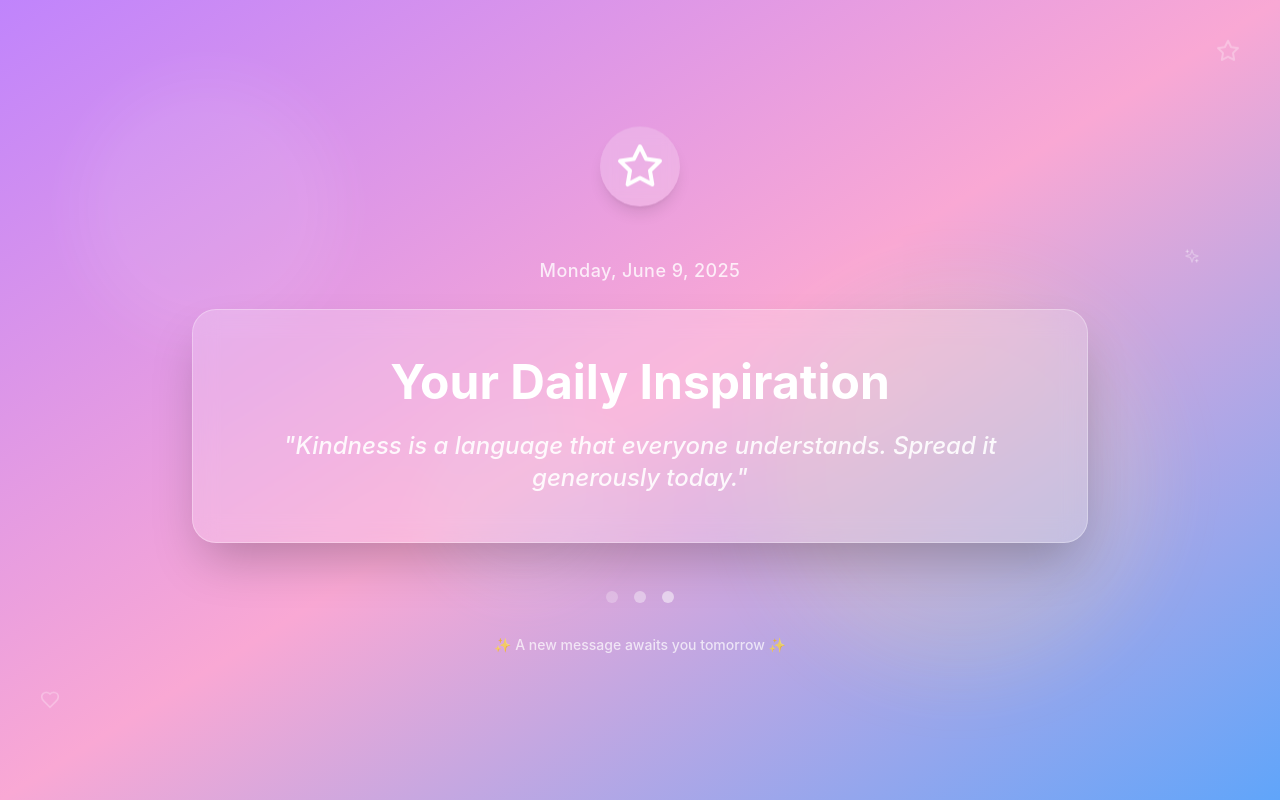
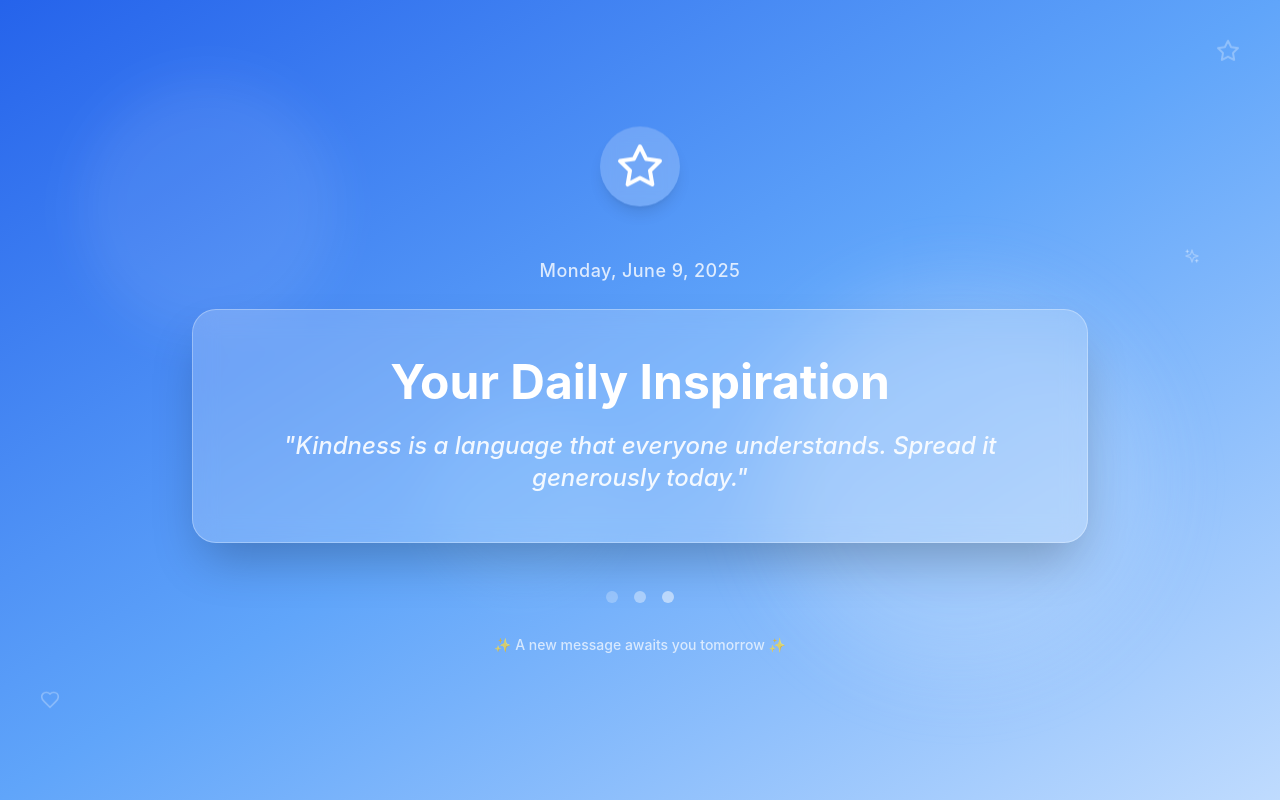
Before and after one commit to anennya/positive-messages, a React (Vite) app: page / in a window 1280 px wide. Built offline with nearby package versions, Linux system fonts and the light colour scheme.

Commit message:
Update background to blue gradient

```diff
--- a/src/App.tsx
+++ b/src/App.tsx
@@ -66,12 +66,12 @@ function App() {
   const IconComponent = iconComponents[Math.floor(Math.random() * iconComponents.length)];
 
   return (
-    <div className="min-h-screen bg-gradient-to-br from-purple-400 via-pink-300 to-blue-400 relative overflow-hidden">
+    <div className="min-h-screen bg-gradient-to-br from-blue-600 via-blue-400 to-blue-200 relative overflow-hidden">
       {/* Animated background elements */}
       <div className="absolute inset-0">
         <div className="absolute top-20 left-20 w-64 h-64 bg-white/10 rounded-full blur-xl animate-pulse"></div>
-        <div className="absolute bottom-32 right-32 w-96 h-96 bg-yellow-200/20 rounded-full blur-2xl animate-pulse" style={{ animationDelay: '2s' }}></div>
-        <div className="absolute top-1/2 left-1/3 w-48 h-48 bg-blue-200/15 rounded-full blur-xl animate-pulse" style={{ animationDelay: '4s' }}></div>
+        <div className="absolute bottom-32 right-32 w-96 h-96 bg-blue-100/30 rounded-full blur-2xl animate-pulse" style={{ animationDelay: '2s' }}></div>
+        <div className="absolute top-1/2 left-1/3 w-48 h-48 bg-blue-300/20 rounded-full blur-xl animate-pulse" style={{ animationDelay: '4s' }}></div>
       </div>
 
       {/* Main content */}
```
